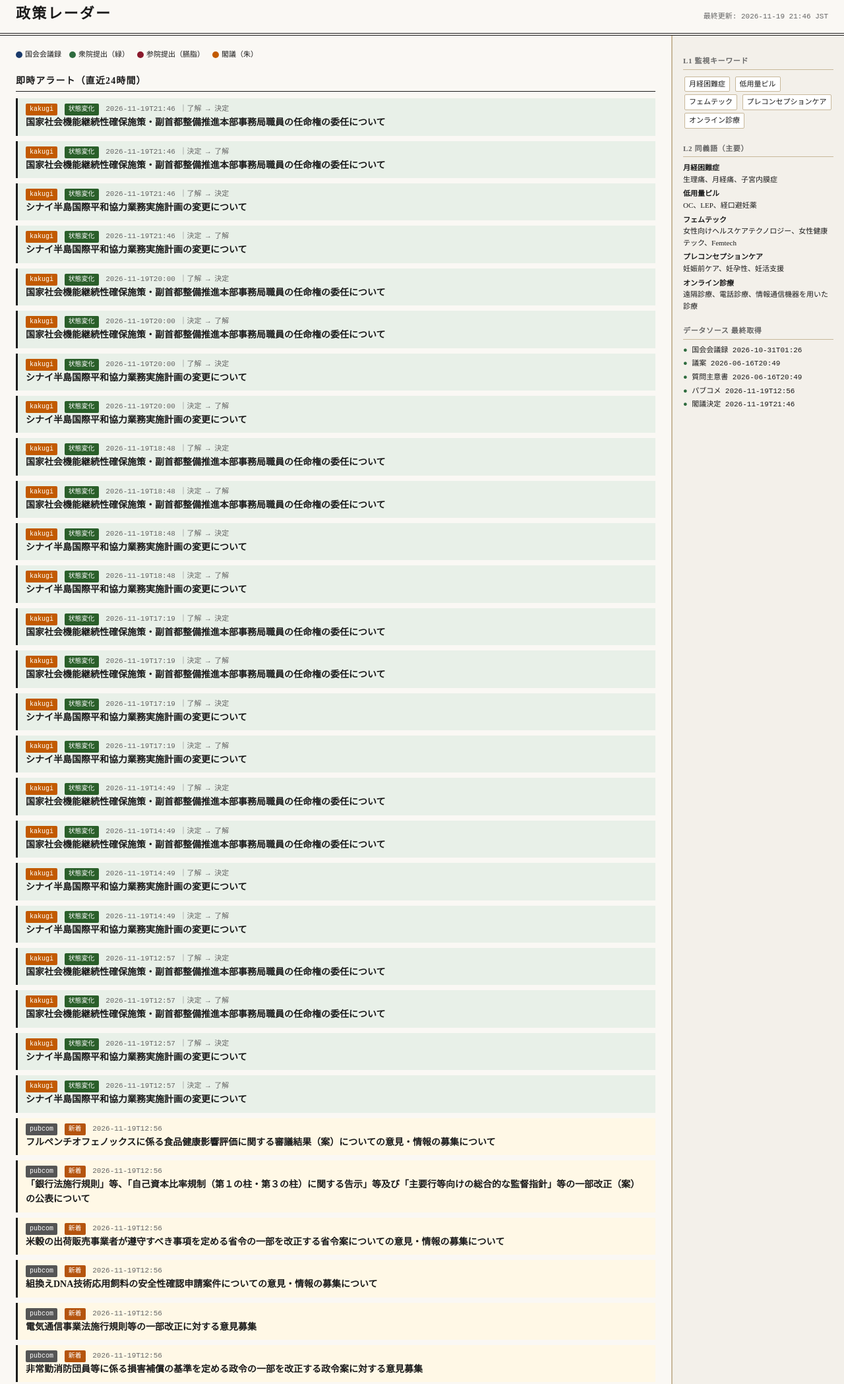
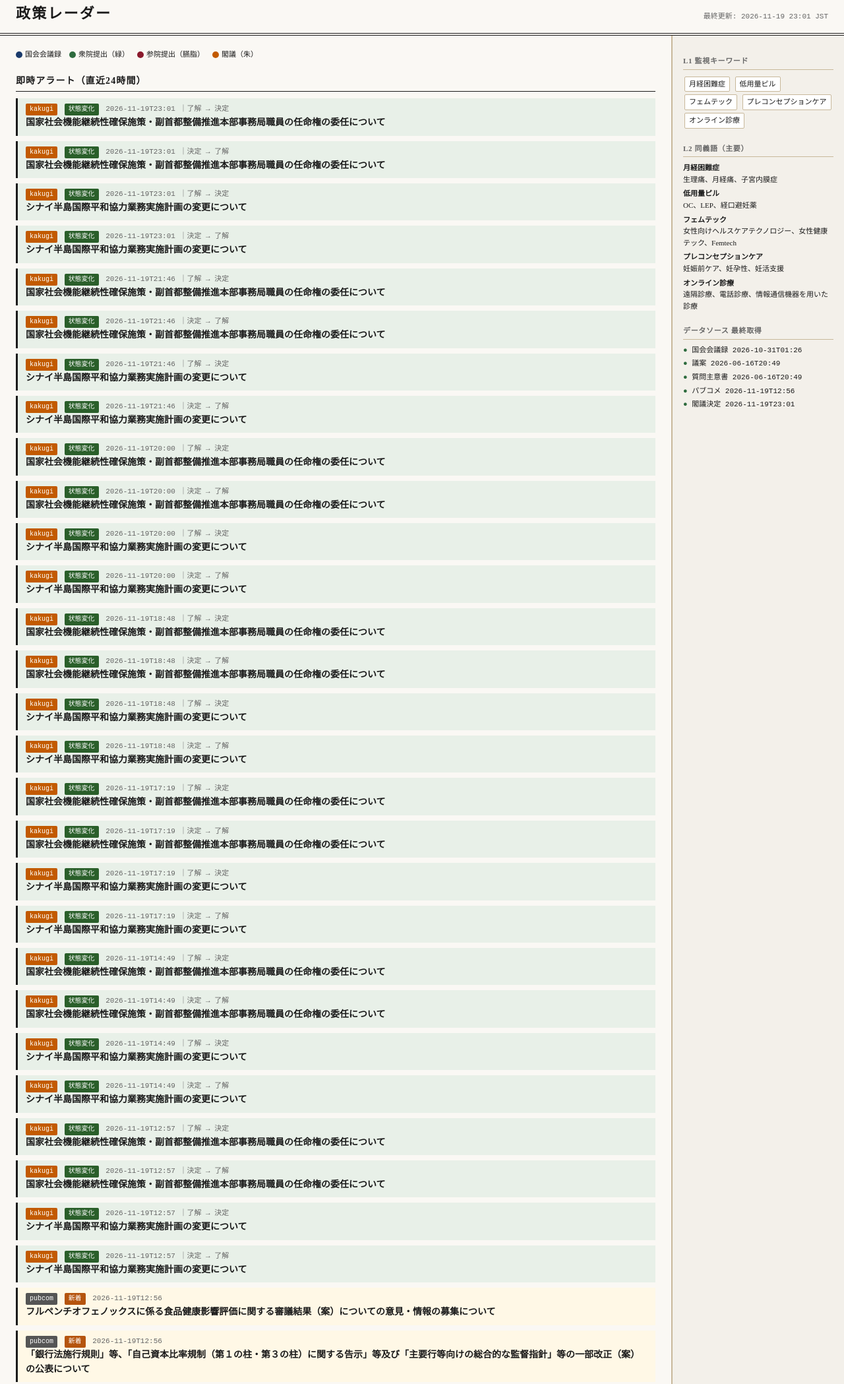
Before and after one commit to tsuji-y/JPolicy, a plain HTML site: page public/index.html in a window 1280 px wide. Shown: the part 13-2111 px from the top of the page at 66% size. Drawn offline with Linux system fonts and the light colour scheme.

Commit message:
chore(data): update 2026-11-19T14:01:51Z

```diff
--- a/public/index.html
+++ b/public/index.html
@@ -132,7 +132,7 @@ footer a { color: #666; }
 
 <header>
   <h1>政策レーダー</h1>
-  <span class="updated">最終更新: 2026-11-19 21:46 JST</span>
+  <span class="updated">最終更新: 2026-11-19 23:01 JST</span>
 </header>
 
 <div class="layout">
@@ -149,6 +149,62 @@ footer a { color: #666; }
 <!-- 即時アラート -->
 <h2>即時アラート（直近24時間）</h2>
 
+
+  <div class="alert-card status-change">
+    <div class="meta">
+      <span class="badge kakugi">kakugi</span>
+      <span class="badge status">
+        状態変化
+      </span>
+      2026-11-19T23:01
+      ｜了解 → 決定
+    </div>
+    <div class="title">
+      <a href="https://www.kantei.go.jp/jp/kakugi/2026/kakugi-2026102701.html" target="_blank" rel="noopener">国家社会機能継続性確保施策・副首都整備推進本部事務局職員の任命権の委任について</a>
+    </div>
+  </div>
+
+  <div class="alert-card status-change">
+    <div class="meta">
+      <span class="badge kakugi">kakugi</span>
+      <span class="badge status">
+        状態変化
+      </span>
+      2026-11-19T23:01
+      ｜決定 → 了解
+    </div>
+    <div class="title">
+      <a href="https://www.kantei.go.jp/jp/kakugi/2026/kakugi-2026102701.html" target="_blank" rel="noopener">国家社会機能継続性確保施策・副首都整備推進本部事務局職員の任命権の委任について</a>
+    </div>
+  </div>
+
+  <div class="alert-card status-change">
+    <div class="meta">
+      <span class="badge kakugi">kakugi</span>
+      <span class="badge status">
+        状態変化
+      </span>
+      2026-11-19T23:01
+      ｜了解 → 決定
+    </div>
+    <div class="title">
+      <a href="https://www.kantei.go.jp/jp/kakugi/2026/kakugi-2026110601.html" target="_blank" rel="noopener">シナイ半島国際平和協力業務実施計画の変更について</a>
+    </div>
+  </div>
+
+  <div class="alert-card status-change">
+    <div class="meta">
+      <span class="badge kakugi">kakugi</span>
+      <span class="badge status">
+        状態変化
+      </span>
+      2026-11-19T23:01
+      ｜決定 → 了解
+    </div>
+    <div class="title">
+      <a href="https://www.kantei.go.jp/jp/kakugi/2026/kakugi-2026110601.html" target="_blank" rel="noopener">シナイ半島国際平和協力業務実施計画の変更について</a>
+    </div>
+  </div>
 
   <div class="alert-card status-change">
     <div class="meta">
@@ -511,62 +567,6 @@ footer a { color: #666; }
     </div>
     <div class="title">
       <a href="https://public-comment.e-gov.go.jp/servlet/Public?CLASSNAME=PCMMSTDETAIL&amp;id=225026070&amp;Mode=0" target="_blank" rel="noopener">「銀行法施行規則」等、「自己資本比率規制（第１の柱・第３の柱）に関する告示」等及び「主要行等向けの総合的な監督指針」等の一部改正（案）の公表について</a>
-    </div>
-  </div>
-
-  <div class="alert-card ">
-    <div class="meta">
-      <span class="badge pubcom">pubcom</span>
-      <span class="badge new">
-        新着
-      </span>
-      2026-11-19T12:56
-
-    </div>
-    <div class="title">
-      <a href="https://public-comment.e-gov.go.jp/servlet/Public?CLASSNAME=PCMMSTDETAIL&amp;id=550004448&amp;Mode=0" target="_blank" rel="noopener">米穀の出荷販売事業者が遵守すべき事項を定める省令の一部を改正する省令案についての意見・情報の募集について</a>
-    </div>
-  </div>
-
-  <div class="alert-card ">
-    <div class="meta">
-      <span class="badge pubcom">pubcom</span>
-      <span class="badge new">
-        新着
-      </span>
-      2026-11-19T12:56
-
-    </div>
-    <div class="title">
-      <a href="https://public-comment.e-gov.go.jp/servlet/Public?CLASSNAME=PCMMSTDETAIL&amp;id=550004447&amp;Mode=0" target="_blank" rel="noopener">組換えDNA技術応用飼料の安全性確認申請案件についての意見・情報の募集について</a>
-    </div>
-  </div>
-
-  <div class="alert-card ">
-    <div class="meta">
-      <span class="badge pubcom">pubcom</span>
-      <span class="badge new">
-        新着
-      </span>
-      2026-11-19T12:56
-
-    </div>
-    <div class="title">
-      <a href="https://public-comment.e-gov.go.jp/servlet/Public?CLASSNAME=PCMMSTDETAIL&amp;id=145210802&amp;Mode=0" target="_blank" rel="noopener">電気通信事業法施行規則等の一部改正に対する意見募集</a>
-    </div>
-  </div>
-
-  <div class="alert-card ">
-    <div class="meta">
-      <span class="badge pubcom">pubcom</span>
-      <span class="badge new">
-        新着
-      </span>
-      2026-11-19T12:56
-
-    </div>
-    <div class="title">
-      <a href="https://public-comment.e-gov.go.jp/servlet/Public?CLASSNAME=PCMMSTDETAIL&amp;id=860202607&amp;Mode=0" target="_blank" rel="noopener">非常勤消防団員等に係る損害補償の基準を定める政令の一部を改正する政令案に対する意見募集</a>
     </div>
   </div>
 
@@ -934,7 +934,7 @@ footer a { color: #666; }
 
     <div class="source-status">
       <span class="ok">●</span>
-      閣議決定 2026-11-19T21:46
+      閣議決定 2026-11-19T23:01
     </div>
 
   </div>
@@ -942,7 +942,7 @@ footer a { color: #666; }
 </div>
 
 <footer>
-  <span>最終更新: 2026-11-19 21:46 JST</span>
+  <span>最終更新: 2026-11-19 23:01 JST</span>
   <a href="https://kokkai.ndl.go.jp/" target="_blank" rel="noopener">国会会議録</a>
   <a href="https://www.shugiin.go.jp/internet/itdb_gian.nsf/html/gian/menu.htm" target="_blank" rel="noopener">衆議院議案</a>
   <a href="https://www.sangiin.go.jp/japanese/joho1/kousei/gian/221/gian.htm" target="_blank" rel="noopener">参議院議案</a>
```
Also changed, not shown: 1 other file.
